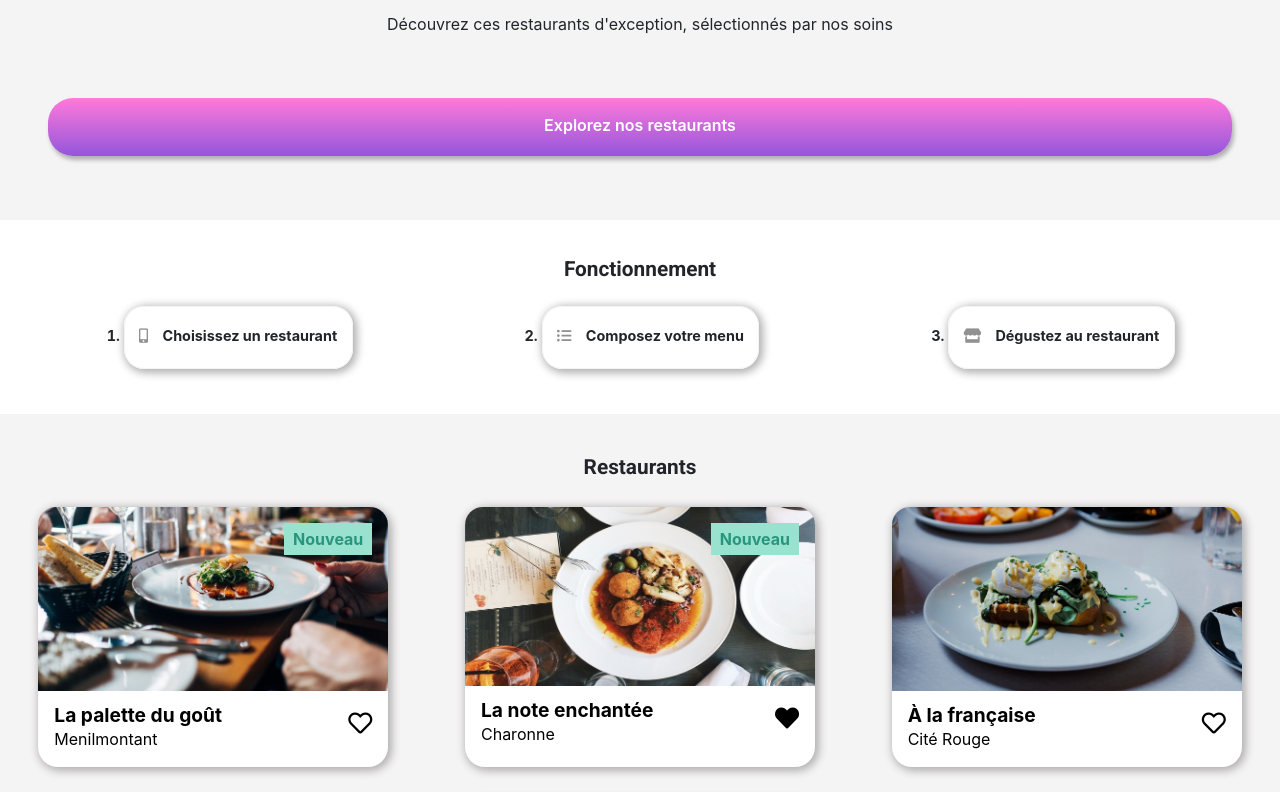
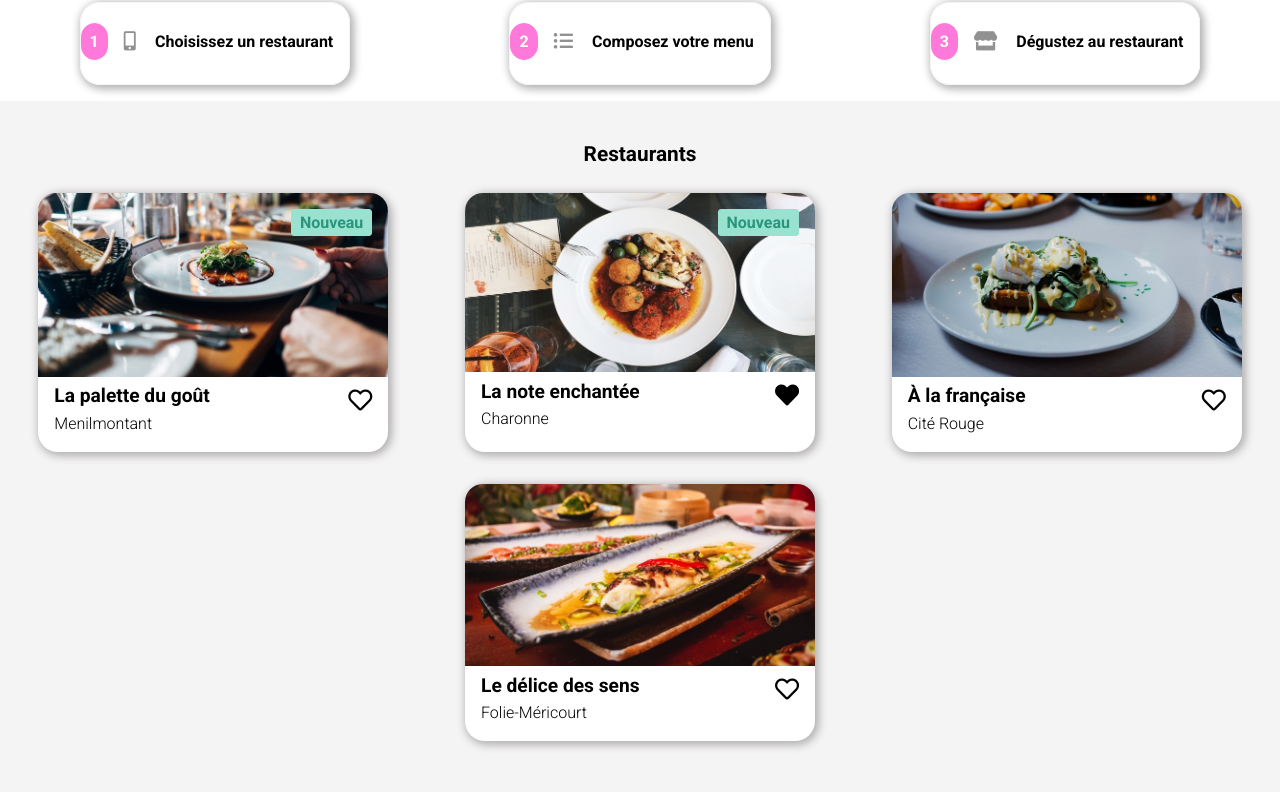
Before and after one commit to ViolaineChevrolat/OhMyFood, a website: page index.html in a window 1280 px wide. Shown: the part 391-1183 px from the top of the page. Drawn offline with nearby package versions, Linux system fonts and the light colour scheme; a web font is replaced by a local one.

Commit message:
modifs au 3/11

```diff
--- a/index.html
+++ b/index.html
@@ -4,11 +4,10 @@
 	<meta charset="UTF-8">
 	<meta name="viewport" content="width=device-width, initial-scale=1.0">
 	<title>Ohmyfood</title>
+	<link rel="stylesheet" href="public/css/style.css">
 	<link rel="stylesheet" href="https://fonts.googleapis.com/css2?family=Roboto:wght@300;700&display=swap" rel="stylesheet">
 	<link rel="stylesheet" href="https://fonts.googleapis.com/css2?family=Shrikhand&display=swap" rel="stylesheet">
-	<link rel="stylesheet" href="public/css/style.css">
 	<link rel="stylesheet" href="https://use.fontawesome.com/releases/v5.14.0/css/all.css" integrity="sha384-HzLeBuhoNPvSl5KYnjx0BT+WB0QEEqLprO+NBkkk5gbc67FTaL7XIGa2w1L0Xbgc" crossorigin="anonymous">
-	<link rel="stylesheet" href="https://cdn.jsdelivr.net/npm/bootstrap@4.5.3/dist/css/bootstrap.min.css" integrity="sha384-TX8t27EcRE3e/ihU7zmQxVncDAy5uIKz4rEkgIXeMed4M0jlfIDPvg6uqKI2xXr2" crossorigin="anonymous">
 
 </head>
 
@@ -30,10 +29,9 @@
 		<div class="header header-choice">
 			<h1>Réservez le menu qui vous convient</h1>
 			<p>Découvrez ces restaurants d'exception, sélectionnés par nos soins</p>
-
-			<div class="button">
-				<p>Explorez nos restaurants</p>
-			</div>
+			<p class="button">
+				<a href="#les-restaurants">Explorez nos restaurants</a>
+			</p>
 		</div>
 
 
@@ -42,15 +40,13 @@
 	<main>
 		<div class="regles">
 			<h2>Fonctionnement</h2>
-			<ol>
-				<li><i class="fas fa-mobile-alt"></i>Choisissez un restaurant</li>
-				<li><i class="fas fa-list-ul"></i>Composez votre menu</li>
-				<li><i class="fas fa-store"></i>Dégustez au restaurant</li>
-			</ol>
+			<p><span>1</span><i class="fas fa-mobile-alt"></i>Choisissez un restaurant</p>
+			<p><span>2</span><i class="fas fa-list-ul"></i>Composez votre menu</p>
+			<p><span>3</span><i class="fas fa-store"></i>Dégustez au restaurant</p>
 		</div>
 
 		<section class="restaurants">
-			<h2>Restaurants</h2>
+			<h2 id="les-restaurants">Restaurants</h2>
 			<div class="restos">
 				<article class="restaurants-list">
 					<a href="la_palette_du_goût.html">
--- a/package.json
+++ b/package.json
@@ -4,7 +4,7 @@
   "description": "ohmyfood sass et animations",
   "main": "index.js",
   "scripts": {
-    "sass": "sass --watch ./sass/main.scss:./public/css/style.css"
+    "sass": "sass --watch sass/main.scss:public/css/style.css"
   },
   "author": "",
   "license": "ISC"
--- a/sass/main.scss
+++ b/sass/main.scss
@@ -1,4 +1,3 @@
-
 @import "./utils/variable.scss";
 
 @import "./utils/mixins.scss";
@@ -17,38 +16,34 @@ body {
 // header
 
 .header {
-    display: flex;
-    flex-direction: column;
     margin-top: 1em;
     &__logo {
+        justify-content: center;
         margin: 0.8em;
-        display: flex;
-        justify-content: center;
     }
 }
 
 
 .header-choice {
-    margin: 0;
+    padding: 1em 0;
+    margin-top: 0;
     background-color: $border-color;
     & h1 {
         font-size: 1.4rem;
         font-weight: 900;
         font-family: roboto, calibri, sans-serif;
         text-align: center;
-        margin: 1.5em 1.3em 0.7em 1.3em;
+        margin: 1em;
     }
     & p {
         font-size: 1em;
         text-align: center;
         line-height: 1.2em;
-        margin: 0.8em 1em 2em 1em;
+        margin: 1em;
     }
 }
 
 .header-nav {
-    display: flex;
-    flex-direction: column;
     background: linear-gradient(rgb(146, 145, 145), rgb(228, 227, 227), rgb(228, 227, 227), rgb(228, 227, 227), rgb(228, 227, 227));
     text-align: center;
     padding-bottom: 0.5em;
@@ -63,17 +58,17 @@ body {
         }
         & i {
             font-size: 1em;
-            padding-left: 5em;
+            /*padding-left: 5em;*/
         }
 }
 
 .button {
+    display: inline-block;
     @include button;
-    & p {
-        width: 226px;
-        text-align: center;
-        margin: 1em 0 1.2em 0;
-     }
+    & a {
+        color: white;
+        text-decoration: none;
+    }
 }
 
 main {
@@ -88,23 +83,24 @@ main {
     & h2 {
         @include titres;
     }
-    & ol {
-        text-decoration: none;
-    }
-    & li {
+    & p {
         justify-content: center;
-        font-size: 0.9em;
+        font-size: 1em;
         font-weight: bold;
         @include border-radius;
-        margin: 1em 2em 2em 0.5em;
+        margin: 1em;
         padding: 1.2em 1em 1.5em 1em;
         &:hover {
             background-color: #fd99e1a9;
             }
         & i {
+            font-size: 1.2em;
             padding-right: 1em;
             color: rgb(146, 145, 145);
         }
+    }
+    & span {
+        @include choice-number;
     }
 
 }
@@ -124,8 +120,14 @@ main {
     &-list {
         @include vignettes;
         position: relative;
-        & a:hover {
+        & figure {
+            margin: 0;
+        }
+        & a {
             text-decoration: none;
+            & a:hover {
+            text-decoration: none;
+            }
         }
         &__details {
             display: flex;
@@ -137,10 +139,6 @@ main {
                 font-size: 1.2em;
                 font-weight: bold;
             }
-
-        }
-        & figure {
-            margin-bottom: 0.8em;
         }
         & img {
             object-fit: cover;
@@ -157,29 +155,11 @@ main {
 }
 
 .restaurants-list__new1 {
-    position: absolute;
-    right: 1em;
-    top: 1em;
-    background: $color-tertiaire;
-    border: 1px solid $color-tertiaire;
-    font-size: 1em;
-    font-weight: bold;
-    text-align: center;
-    padding: 0.2em 0.5em 0.2em 0.5em;
-    color: #28967c;
+    @include new;
 }
 
 .restaurants-list__new2 {
-    position: absolute;
-    right: 1em;
-    top: 1em;
-    background: $color-tertiaire;
-    border: 1px solid $color-tertiaire;
-    font-size: 1em;
-    font-weight: bold;
-    text-align: center;
-    padding: 0.2em 0.5em 0.2em 0.5em;
-    color: #28967c;
+    @include new;
 }
 
 .heart {
@@ -187,7 +167,7 @@ main {
     text-align: right;
     color: black;
     position: relative;
-    top: 0.3em;
+    top: 0.6em;
 }
 
 
@@ -214,6 +194,7 @@ main {
     padding-top: 0.3em;
     & a {
         color: white;
+        text-decoration: none;
         &:hover {
             text-decoration: none;
         }
@@ -223,29 +204,39 @@ main {
 
 // fiches restaurants
 
+
+.header__logo {
+    display: flex;
+    flex-direction: row;
+}
+
 .header-restaurant {
     position: relative;
+    z-index: 1;
         & img {
         width: 100%;
-        position: relative;
+        /*position: relative;*/
     }
 }
 
 .menu {
-    display: flex;
-    flex-direction: column;
+    /*display: flex;
+    flex-direction: column;*/
     position: relative;
-    height: 100%;
+    /*height: 100%;*/
     @include menu;
-    padding-bottom: 1em;
+    /*padding-bottom: 1em;*/
     & h3 {
         font-size: 1.2em;
+        font-weight: 400;
+        margin-bottom: 0.5em;
     }
+    z-index: 2;
 }
 
 .trait {
-    border: 1px $color-tertiaire solid;
-    width: 3.5em;
+    border: 2px $color-tertiaire solid;
+    width: 3em;
 }
 
 .menu-title {
@@ -264,8 +255,8 @@ main {
     @include menu-plats;
     & h4 {
         font-weight: bold;
-        font-size: 1.3em;
-        margin-bottom: 0;
+        font-size: 1.1em;
+        margin: 0;
     }
 }
 
@@ -273,6 +264,12 @@ main {
     display: flex;
     flex-direction: row;
     justify-content: space-between;
+    font-size: 0.9em;
+    line-height: 0.5em;
+    margin-top: 0;
+    & p {
+        margin: 0.8em 0;
+    }
 }
 
 
@@ -280,17 +277,21 @@ main {
 @media screen and (min-width: 568px) {
 
     .regles {
+        align-items: center;
         display: flex;
-        align-items: center;
-        & ol {
+        flex-direction: row;
+        flex-wrap: wrap;
+        justify-content: space-around;
+        & h2 {
+            text-align: center;
+            width: 100%;
+        }
+        & p {
             display: flex;
             flex-direction: row;
             flex-wrap: wrap;
             justify-content: space-around;
-            width: 100%;
-            & li {
-                align-items: center;
-            }
+            align-items: center;
         }
 
     }
--- a/sass/utils/_mixins.scss
+++ b/sass/utils/_mixins.scss
@@ -19,17 +19,23 @@
 }
 
 @mixin button ($color: $color-secondaire) {
-    display: flex;
-    flex-direction: row;
-    justify-content: center;
-    align-items: center;
+    display: block;
     background: linear-gradient($color, $color-primaire);
     border-radius: 25px;
-    color: white;
+    text-align: center;
     font-weight: 600;
     box-shadow: 2px 4px 4px rgb(177, 176, 176);
-    padding: 0.1em 0;
-    margin: 2em 3em 4em 3em;
+    padding: 1em 2em;
+    margin: 1.5em;
+}
+
+@mixin choice-number {
+    color: white;
+    border: 1px solid $color-secondaire;
+    border-radius: 20px;
+    background-color: $color-secondaire;
+    padding: 0.5em;
+    margin: 0 1em 0 -1em;
 }
 
 @mixin vignettes {
@@ -42,10 +48,25 @@
     height: auto;
 }
 
+@mixin new {
+    position: absolute;
+    right: 1em;
+    top: 1em;
+    background: $color-tertiaire;
+    border: 1px solid $color-tertiaire;
+    border-radius: 3px;
+    font-size: 1em;
+    font-weight: bold;
+    text-align: center;
+    padding: 0.2em 0.5em 0.2em 0.5em;
+    color: #28967c;
+}
+
 @mixin details {
     color: black;
     margin: 0 1em 0.5em 1em;
     line-height: 0.5em;
+    margin-top: -0.5em;
 }
 
 @mixin footer {
@@ -58,23 +79,21 @@
 @mixin menu {
     display: flex;
     flex-direction: column;
-    bottom: 3em;
-    margin: 0;
-    padding-top: 1em;
+    margin: -3em 0 0 0;
+    /*padding-top: 1em;*/
     border: 1px solid $border-color;
     border-radius: 30px 30px 0 0;
     background-color: $border-color;
-
 }
 
 @mixin resto-titre {
     font-family: Shrikhand;
-    font-size: 1em;
+    font-size: 1.1em;
     display: flex;
     flex-direction: row;
     justify-content: space-between;
     color: black;
-    margin: 1em 1em 0.5em 1em;
+    margin: 0.5em 1em 0.5em 1em;
 }
 
 @mixin menu-plats {
```
Also changed, not shown: a_la_francaise.html (+8 -7 lines), la_note_enchantee.html (+7 -7 lines), la_palette_du_goût.html (+7 -7 lines), le_delice_des_sens.html (+7 -7 lines), public/css/style.css, 1 other file.
